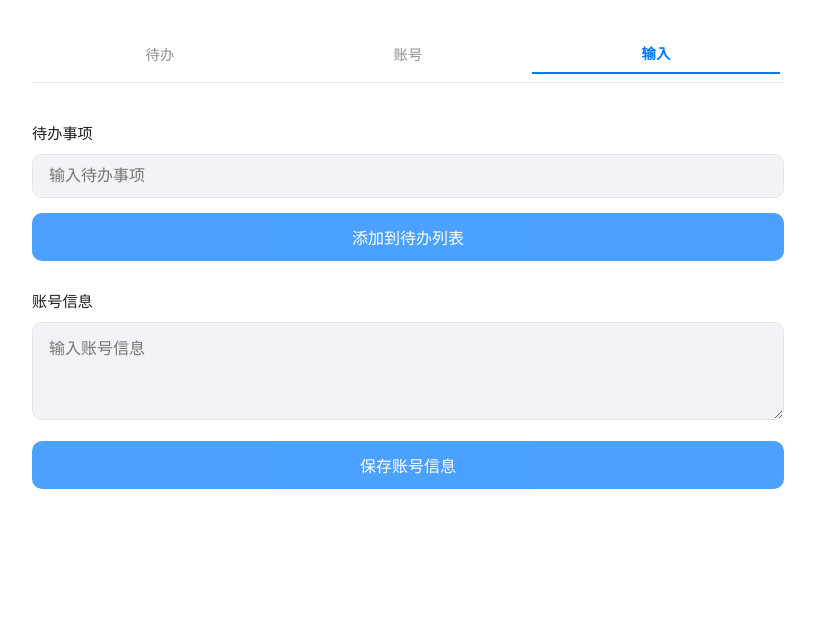
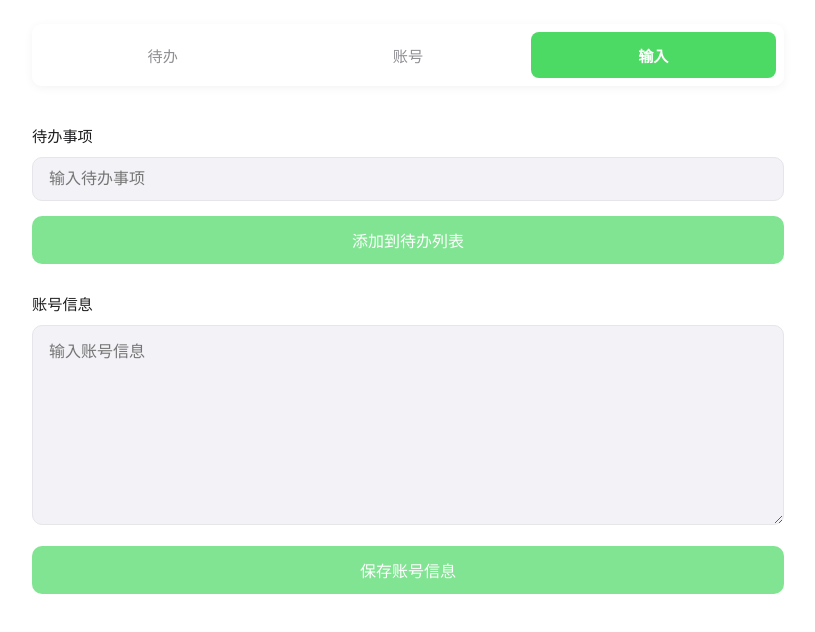
Before and after one commit to duzhaoo/TVAPP, a Next.js app: page / in a window 1280 px wide. Both pictures are taken after a click on the button "输入". Shown: the top 632 px of the page, without its empty margins (232-1047 px from the left). Built offline with nearby package versions, Linux system fonts and the light colour scheme.

Commit message:
Add files via upload

```diff
--- a/pages/index.js
+++ b/pages/index.js
@@ -137,7 +137,14 @@ export default function Home() {
     }
   };
 
-
+  // 格式化时间
+  const formatDate = (date) => {
+    return date.toLocaleString('zh-CN', {
+      hour: '2-digit',
+      minute: '2-digit',
+      hour12: false
+    });
+  };
 
   // 渲染标签页内容
   const renderTabContent = () => {
@@ -171,9 +178,8 @@ export default function Home() {
             ) : (
               <div>
                 {todoItems.map((item, index) => (
-                  <div key={index} className="item todo-item">
-                    <div className="todo-checkbox"></div>
-                    <div className="todo-content">{item}</div>
+                  <div key={index} className="item">
+                    {item}
                   </div>
                 ))}
               </div>
@@ -226,8 +232,9 @@ export default function Home() {
                   value={accountInput}
                   onChange={(e) => setAccountInput(e.target.value)}
                   placeholder="输入账号信息"
-                  rows={4}
+                  rows={8}
                   disabled={loading}
+                  style={{ minHeight: '200px' }}
                 />
                 <button
                   type="submit"
--- a/styles/globals.css
+++ b/styles/globals.css
@@ -5,7 +5,7 @@
 }
 
 :root {
-  --apple-blue: #007AFF;
+  --apple-blue: #4CD964; /* 淡绿色主题 */
   --apple-gray: #8E8E93;
   --apple-light-gray: #F2F2F7;
   --apple-border: #E5E5EA;
@@ -15,6 +15,10 @@
   --apple-shadow: rgba(0, 0, 0, 0.05);
   --apple-radius: 10px;
   --apple-transition: all 0.2s ease;
+
+  /* 新增淡绿色相关变量 */
+  --apple-green-light: #E8F7ED;
+  --apple-green-dark: #32A852;
 }
 
 html,
@@ -36,40 +40,44 @@ body {
   min-height: 100vh;
 }
 
-/* 标签页导航 - 弱化版 */
+/* 标签页导航 */
 .tabs {
   display: flex;
   justify-content: space-around;
-  background-color: rgba(255, 255, 255, 0.5);
-  border-bottom: 1px solid var(--apple-border);
+  background-color: rgba(255, 255, 255, 0.8);
+  backdrop-filter: blur(10px);
+  -webkit-backdrop-filter: blur(10px);
+  border-radius: var(--apple-radius);
+  box-shadow: 0 2px 10px var(--apple-shadow);
   margin-bottom: 1.5rem;
-  padding: 0.5rem 0.25rem;
+  padding: 0.5rem;
   position: sticky;
   top: 1rem;
   z-index: 100;
 }
 
 .tab {
-  padding: 0.6rem 1rem;
+  padding: 0.75rem 1.25rem;
   cursor: pointer;
   border: none;
   background: none;
-  font-size: 0.9rem;
+  font-size: 0.95rem;
   font-weight: 500;
   color: var(--apple-gray);
+  border-radius: 8px;
   transition: var(--apple-transition);
   flex: 1;
   text-align: center;
 }
 
 .tab:hover {
-  color: var(--apple-blue);
+  background-color: rgba(76, 217, 100, 0.05);
 }
 
 .tab.active {
-  color: var(--apple-blue);
+  background-color: var(--apple-blue);
+  color: white;
   font-weight: 600;
-  border-bottom: 2px solid var(--apple-blue);
 }
 
 .tab:disabled {
@@ -116,7 +124,7 @@ body {
 .input-group textarea:focus {
   outline: none;
   border-color: var(--apple-blue);
-  box-shadow: 0 0 0 2px rgba(0, 122, 255, 0.2);
+  box-shadow: 0 0 0 2px rgba(76, 217, 100, 0.2);
   background-color: #FFFFFF;
 }
 
@@ -141,7 +149,7 @@ body {
 }
 
 .button:hover {
-  background-color: #0062CC;
+  background-color: var(--apple-green-dark);
   transform: translateY(-1px);
   box-shadow: 0 2px 5px var(--apple-shadow);
 }
@@ -169,39 +177,6 @@ body {
 .item:hover {
   transform: translateY(-2px);
   box-shadow: 0 3px 6px var(--apple-shadow);
-}
-
-/* 待办列表强化样式 */
-.todo-item {
-  display: flex;
-  align-items: center;
-  padding: 0.85rem 1rem;
-  background-color: #F9F9FC;
-  border-left: 3px solid var(--apple-blue);
-}
-
-.todo-checkbox {
-  width: 22px;
-  height: 22px;
-  border: 2px solid var(--apple-blue);
-  border-radius: 50%;
-  margin-right: 12px;
-  position: relative;
-  flex-shrink: 0;
-  transition: var(--apple-transition);
-}
-
-.todo-checkbox:hover {
-  background-color: rgba(0, 122, 255, 0.1);
-  cursor: pointer;
-}
-
-.todo-content {
-  font-size: 1rem;
-  line-height: 1.4;
-  color: var(--apple-text);
-  font-weight: 500;
-  flex-grow: 1;
 }
 
 /* 加载状态 */
@@ -243,3 +218,13 @@ body {
   padding: 2rem 0;
   color: var(--apple-gray);
 }
+
+/* 下一次刷新信息 */
+.refresh-info {
+  text-align: center;
+  font-size: 0.85rem;
+  color: var(--apple-gray);
+  margin-top: 2rem;
+  padding-top: 1rem;
+  border-top: 1px solid var(--apple-border);
+}
```
